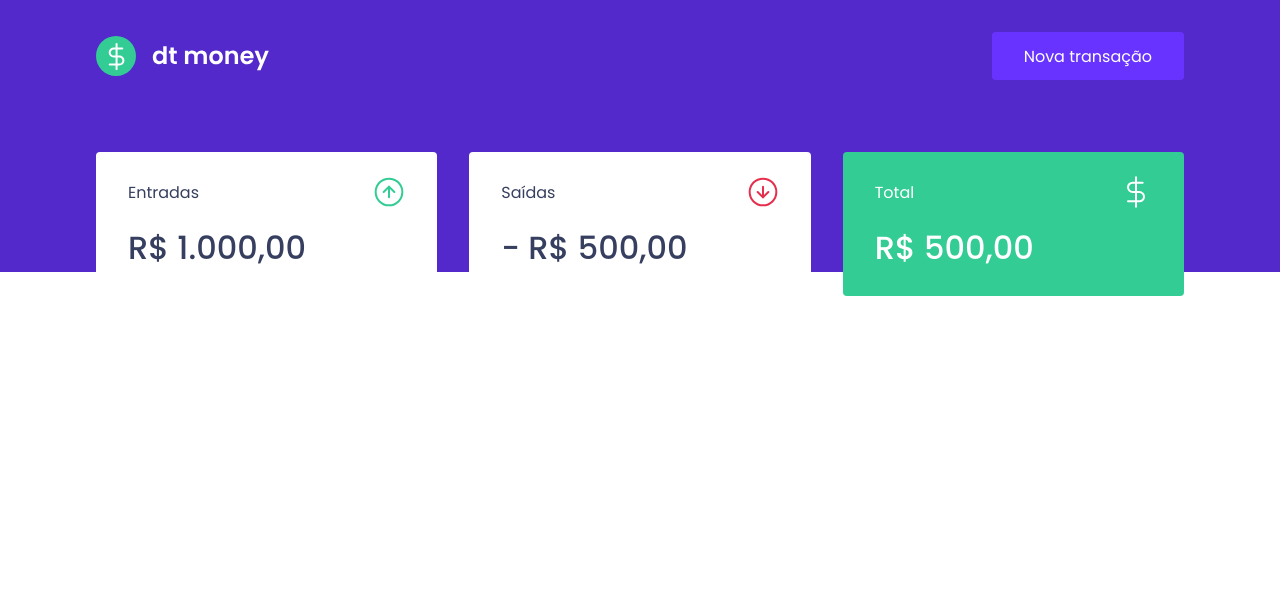
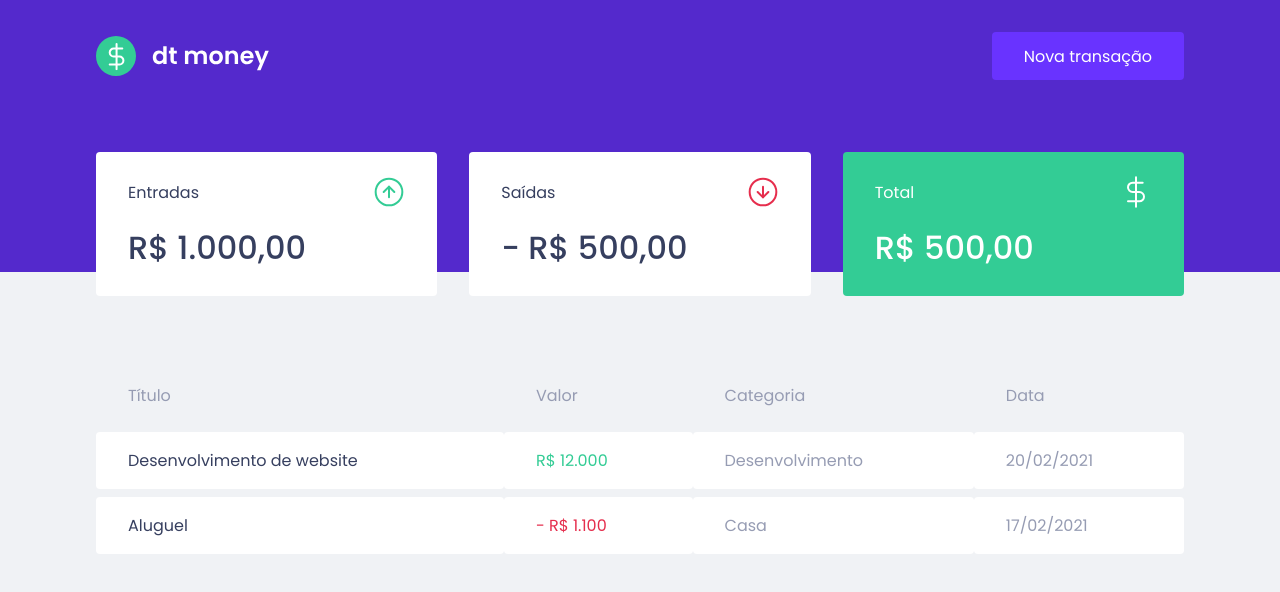
Before and after one commit to fnoquiq/dtmoney, a React (Create React App) app: page / in a window 1280 px wide. Shown: the top 592 px of the page. Built offline with nearby package versions, Linux system fonts and the light colour scheme.

Commit message:
:rocket: Componente: TransactionsTable

```diff
--- a/src/components/Dashboard/index.tsx
+++ b/src/components/Dashboard/index.tsx
@@ -1,10 +1,12 @@
 import { Summary } from "../Summary";
+import { TransactionsTable } from "../TransactionsTable";
 import { Container } from "./styles";
 
 export function Dashboard() {
   return (
     <Container>
       <Summary />
+      <TransactionsTable />
     </Container>
   );
 }
--- /dev/null
+++ b/src/components/TransactionsTable/index.tsx
@@ -0,0 +1,34 @@
+import { Container } from "./styles";
+
+export function TransactionsTable() {
+  return (
+    <Container>
+      <table>
+        <thead>
+          <tr>
+            <th>Título</th>
+            <th>Valor</th>
+            <th>Categoria</th>
+            <th>Data</th>
+          </tr>
+        </thead>
+
+        <tbody>
+          <tr>
+            <td>Desenvolvimento de website</td>
+            <td className="deposit">R$ 12.000</td>
+            <td>Desenvolvimento</td>
+            <td>20/02/2021</td>
+          </tr>
+
+          <tr>
+            <td>Aluguel</td>
+            <td className="withdraw">- R$ 1.100</td>
+            <td>Casa</td>
+            <td>17/02/2021</td>
+          </tr>
+        </tbody>
+      </table>
+    </Container>
+  )
+}
--- /dev/null
+++ b/src/components/TransactionsTable/styles.ts
@@ -0,0 +1,38 @@
+import styled from "styled-components";
+
+export const Container = styled.div`
+  margin-top: 4rem;
+
+  table {
+    width: 100%;
+    border-spacing: 0 0.5rem;
+
+    th {
+      color: var(--text-body);
+      font-weight: 400;
+      padding: 1rem 2rem;
+      text-align: left;
+      line-height: 1.5rem;
+    }
+
+    td {
+      padding: 1rem 2rem;
+      border: 0;
+      background: var(--shape);
+      color: var(--text-body);
+      border-radius: 0.25rem;
+
+      &:first-child {
+        color: var(--text-title);
+      }
+
+      &.deposit {
+        color: var(--green);
+      }
+
+      &.withdraw {
+        color: var(--red);
+      }
+    }
+  }
+`
--- a/src/styles/global.ts
+++ b/src/styles/global.ts
@@ -32,7 +32,7 @@
   }
 
   body {
-    background: var(---background);
+    background-color: var(--background);
     -webkit-font-smoothing: antialiased;
   }
 
```
